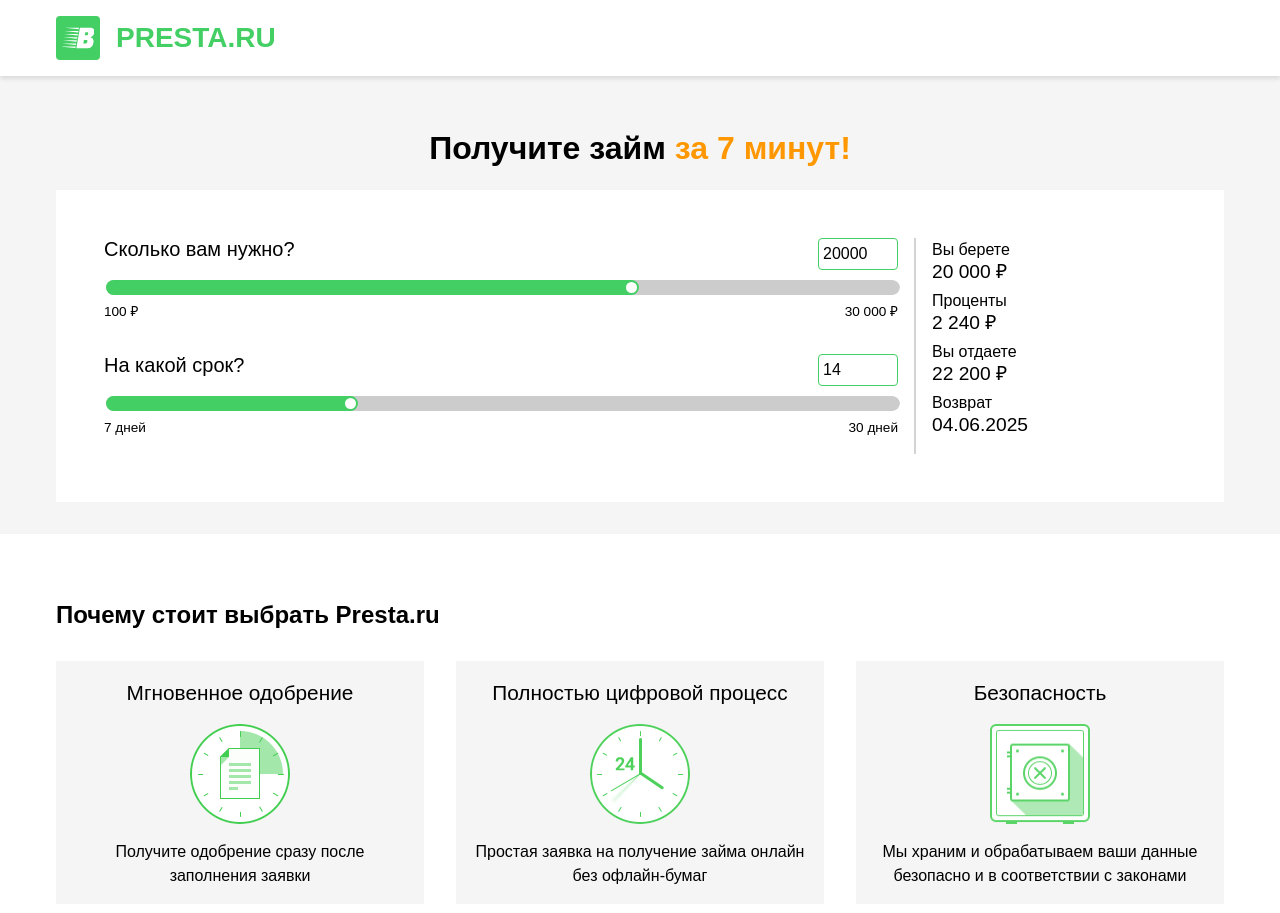
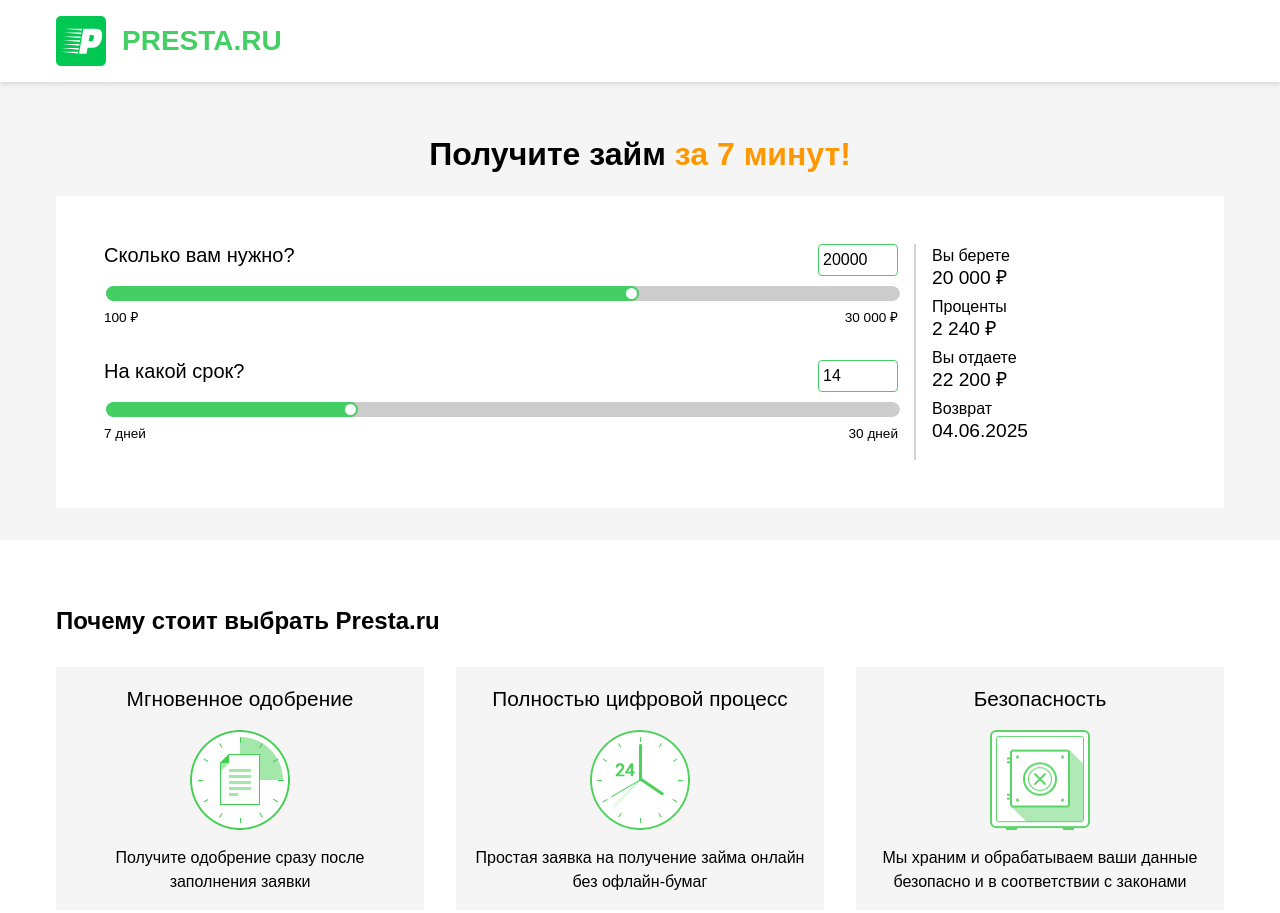
Before and after one commit to ekapusta/presta.ru, a plain HTML site: page index.html in a window 1280 px wide. Shown: the top 913 px of the page. Drawn offline with Linux system fonts and the light colour scheme.

Commit message:
[index] Fix logo

```diff
--- a/index.html
+++ b/index.html
@@ -634,8 +634,9 @@
   <div class="container">
     <div class="toolbar">
       <div class="logo">
-        <svg class="logo-icon" width="38.976864" height="24.14325" viewBox="0 0 38.976864 24.14325" version="1.1" xmlns="http://www.w3.org/2000/svg">
-          <path fill="#fff" d="M 17.5377 24.1433 L 21.7869 1.1e-05 L 33.6847 1.1e-05 C 35.5646 1.1e-05 36.9166 0.321921 37.7407 0.965741 C 38.5648 1.60956 38.9769 2.60104 38.9769 3.94019 C 38.9769 6.00041 38.5133 7.64859 37.5862 8.88473 C 36.6849 10.0951 35.6676 10.8419 34.5345 11.1252 L 34.4959 11.357 C 35.7578 11.5888 36.6462 12.1167 37.1613 12.9408 C 37.7021 13.7649 37.9725 14.7692 37.9725 15.9539 C 37.9725 17.396 37.7021 18.748 37.1613 20.0099 C 36.6462 21.2461 35.8479 22.2504 34.7663 23.023 C 33.7104 23.7698 32.3713 24.1433 30.7488 24.1433 Z M 20.2803 1.73833 L 3.94017 1.1e-05 L 20.5894 1.1e-05 Z M 19.6623 5.44673 L 3.28348 3.70841 L 19.9327 3.70841 Z M 27.5426 8.88473 L 29.8217 8.88473 C 30.4913 8.88473 30.9549 8.6272 31.2124 8.11214 C 31.4699 7.59709 31.5987 7.01765 31.5987 6.37383 C 31.5987 6.03904 31.5214 5.78151 31.3669 5.60125 C 31.2124 5.39522 30.9291 5.29221 30.5171 5.29221 L 28.1993 5.29221 Z M 19.0056 9.15513 L 2.62678 7.41682 L 19.3146 7.41682 Z M 18.3489 12.8635 L 1.97008 11.1252 L 18.6579 11.1252 Z M 25.8429 18.4648 L 28.7015 18.4648 C 29.3968 18.4648 29.899 18.1944 30.208 17.6536 C 30.5171 17.1127 30.6716 16.4818 30.6716 15.7607 C 30.6716 15.4002 30.5814 15.104 30.4012 14.8723 C 30.2209 14.6405 29.899 14.5246 29.4354 14.5246 L 26.5383 14.5246 Z M 17.6922 16.5719 L 1.31339 14.8336 L 18.0012 14.8336 Z M 17.0355 20.2803 L 0.656691 18.542 L 17.3445 18.542 Z M 16.3788 24.0274 L -5e-06 22.2891 L 16.6878 22.2891 Z"/>
+        <svg width="50px" height="50px" viewBox="0 0 200 200" version="1.1" xmlns="http://www.w3.org/2000/svg">
+          <path fill="#00c853"  d="m 20,0 h 160 c 11.08,0 20,8.92 20,20 v 160 c 0,11.08 -8.92,20 -20,20 H 20 C 8.92,200 0,191.08 0,180 V 20 C 0,8.92 8.92,0 20,0 Z" />
+          <path d="M 91.893975,150.78711 109.49397,50.787109 h 48 q 10.4,0 16.32,3.36 5.92,3.2 8.32,8.96 2.56,5.76 2.56,12.96 0,4.32 -0.96,10.72 -0.8,6.4 -3.2,13.280001 -2.4,6.88 -6.72,12.96 -4.32,6.08 -11.04,9.92 -6.72,3.68 -16.48,3.68 h -19.84 l -4.16,24.16 z m 11.359995,-92.800001 -67.679995,-7.2 h 68.959995 z m -2.72,15.36 -67.679995,-7.2 h 68.959995 z m 30.4,27.680001 h 7.04 q 4.64,0 7.84,-0.96 3.2,-1.120001 4,-5.760001 1.12,-5.92 1.44,-8.48 0.48,-2.72 0.48,-3.52 0.16,-0.8 0.16,-0.96 0,-3.36 -2.72,-4.16 -2.72,-0.8 -6.88,-0.8 h -7.04 z m -33.119995,-12.320001 -67.68,-7.2 h 68.96 z m -2.72,15.360001 -67.68,-7.200001 h 68.96 z m -2.56,15.36 -67.84,-7.2 h 69.12 z m -2.72,15.36 -67.84,-7.2 h 69.12 z m -2.72,15.52 -67.84,-7.2 h 69.12 z" style="fill:#ffffff" />
         </svg>
         <div class="brand">Presta.ru</div>
       </div>
```
